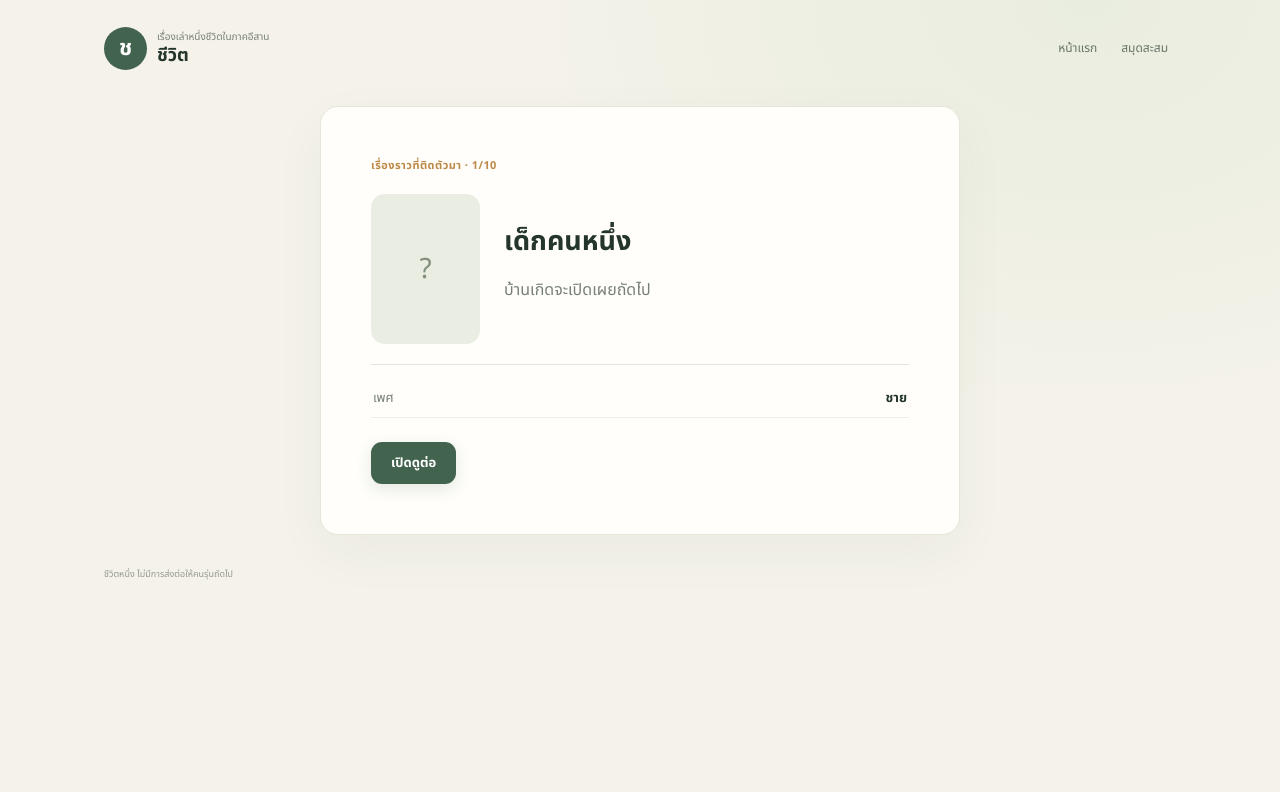
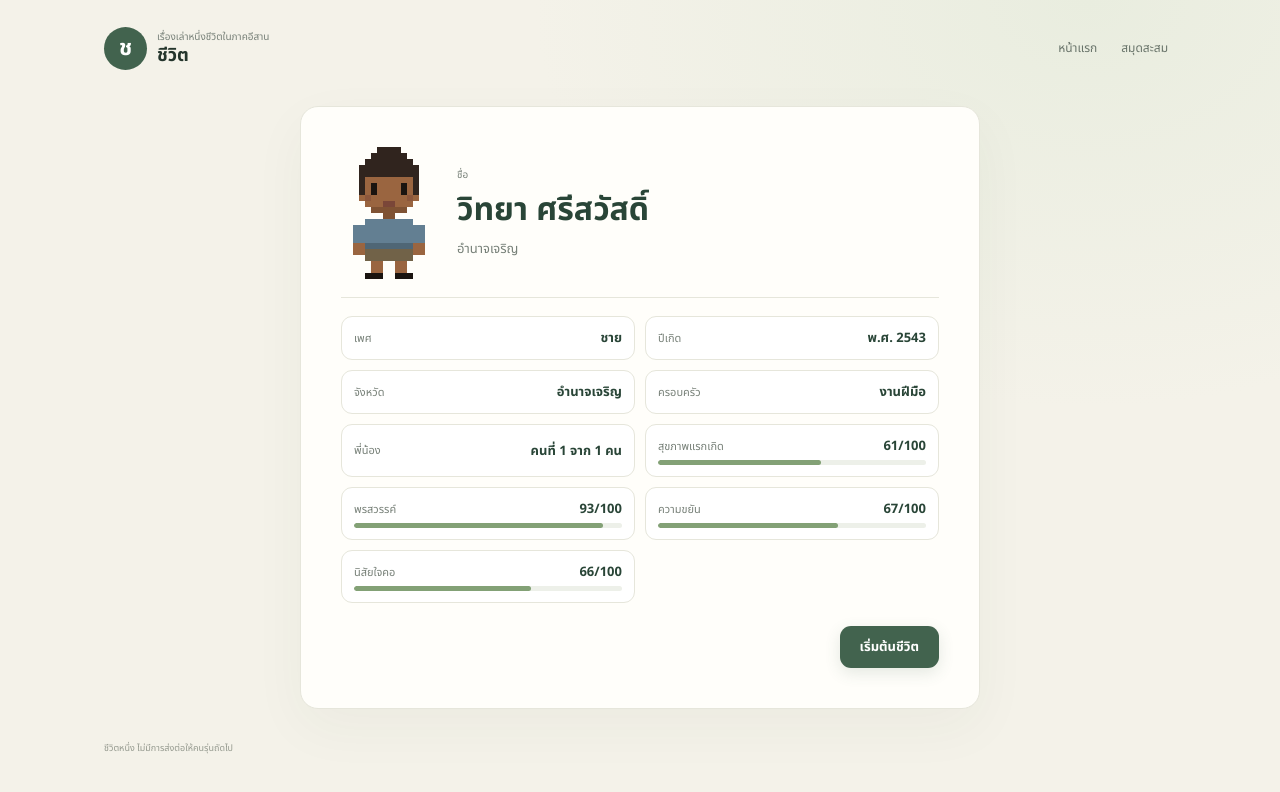
Before and after one commit to kanokrot/thelegacylive, a Vue app: page / in a window 1280 px wide. Both pictures are taken after a click on the button "เกิดใหม่". Shown: the top 792 px of the page. Built offline with nearby package versions, Linux system fonts and the light colour scheme.

Commit message:
Show full birth profile at once

```diff
--- a/src/content/ui.ts
+++ b/src/content/ui.ts
@@ -1,7 +1,7 @@
 export const ui = {
   title:'ชีวิต', subtitle:'เรื่องเล่าหนึ่งชีวิตในภาคอีสาน', homeEyebrow:'ภาคอีสาน · หนึ่งชีวิต', pitch:'คุณจะเกิดมาเป็นใครสักคนโดยบังเอิญ แล้วใช้ชีวิตหนึ่งเดียวไปทีละปี ท่ามกลางโลกจำลองที่ผู้คนเกิด เติบโต และจากไปพร้อมกัน',
   lives:'ชีวิตที่กำลังดำเนินอยู่', births:'เกิดใหม่ในวันนี้', recently:'เมื่อครู่มีคนเกิดที่', worldHeading:'โลกเดินต่อไป',accessPlaceholder:'ตัวเลขการเข้าถึงเป็นค่าตั้งต้นสำหรับเกม',projectedNotice:'เหตุการณ์ต่อไปนี้เป็นภาพสมมติสำหรับอนาคต',
-  born:'เกิดใหม่', continue:'ใช้ชีวิตต่ออีกหนึ่งปี', home:'หน้าแรก', collection:'สมุดสะสม', reveal:'เรื่องราวที่ติดตัวมา', nextReveal:'เปิดดูต่อ', startLife:'เริ่มต้นชีวิต',newborn:'เด็กคนหนึ่ง',birthPlaceUnknown:'บ้านเกิดจะเปิดเผยถัดไป',
+  born:'เกิดใหม่', continue:'ใช้ชีวิตต่ออีกหนึ่งปี', home:'หน้าแรก', collection:'สมุดสะสม', startLife:'เริ่มต้นชีวิต',
   stage:{childhood:'วัยเด็ก',teen:'วัยรุ่น',youngAdult:'วัยเริ่มต้นทำงาน',midLife:'วัยกลางคน',elder:'วัยสูงอายุ'},
   stats:{health:'สุขภาพ',wellbeing:'ความเป็นอยู่',knowledge:'ความรู้',relationships:'ความสัมพันธ์',careBurden:'ภาระดูแล'},
   year:'พ.ศ.', yearsOld:'ปี', rai:'ไร่', money:'เงิน',debt:'หนี้',remittances:'ส่งกลับบ้านสะสม',family:'ครอบครัว',relatives:'คนรอบตัว',timeline:'บันทึกชีวิต',save:'บันทึกในอุปกรณ์นี้',quiet:'ปีนี้ผ่านไปอย่างเรียบง่าย ไม่มีเหตุการณ์เด่นที่ต้องตัดสินใจ',yearResolved:'เหตุการณ์ของปีนี้ผ่านไปแล้ว',
--- a/src/ui/App.vue
+++ b/src/ui/App.vue
@@ -6,13 +6,12 @@ import { ui } from '../content/ui'
 import { balance } from '../content/balance'
 import Portrait from './portraits/Portrait.vue'
 import HomeWorldCounters from './HomeWorldCounters.vue'
+import BirthProfile from './BirthProfile.vue'
 import { evaluateCondition } from '../engine/conditions'
 import type { RelativeRole } from '../engine/types'
 
 const store = useGameStore()
-const { game, screen, roll, revealIndex, collection, person, card, counters, recentBirth, candleCount, worldLabel, worldDescription, cohort } = storeToRefs(store)
-const revealed = computed(() => roll.value?.reveals.slice(0, revealIndex.value + 1) ?? [])
-const finalReveal = computed(() => Boolean(roll.value && revealIndex.value === roll.value.reveals.length - 1))
+const { game, screen, roll, collection, person, card, counters, recentBirth, candleCount, worldLabel, worldDescription, cohort } = storeToRefs(store)
 const age = computed(() => game.value && person.value ? game.value.year - person.value.birthYear : 0)
 const currentChoices = computed(() => game.value && card.value ? card.value.choices.filter(choice => evaluateCondition(choice.requires, game.value!)) : [])
 const choiceEffects = (choice: (typeof currentChoices.value)[number]) => {
@@ -49,12 +48,7 @@ const roleLabel = (role: RelativeRole) => ui.relativeRoles[role]
       <p class="footnote">{{ ui.accessPlaceholder }}</p>
     </section>
 
-    <section v-else-if="screen === 'reveal' && roll" class="reveal panel">
-      <p class="eyebrow">{{ ui.reveal }} · {{ revealIndex + 1 }}/{{ roll.reveals.length }}</p>
-      <div class="reveal-person"><Portrait v-if="finalReveal" :person="roll.person" :size="150" /><div v-else class="portrait-placeholder">?</div><div><h1>{{ finalReveal ? roll.person.name : ui.newborn }}</h1><p>{{ revealIndex >= 2 ? roll.person.province : ui.birthPlaceUnknown }}</p></div></div>
-      <div class="reveals"><p v-for="item in revealed" :key="item.label"><span>{{ item.label }}</span><strong>{{ item.value }}</strong></p></div>
-      <button class="primary" @click="store.nextReveal()">{{ revealIndex + 1 === roll.reveals.length ? ui.startLife : ui.nextReveal }}</button>
-    </section>
+    <BirthProfile v-else-if="screen === 'reveal' && roll" :roll="roll" @start="store.startLife()" />
 
     <section v-else-if="screen === 'life' && game && person" class="life-screen">
       <div class="yearbar"><span class="stage-pill">{{ ui.stage[person.stage] }}</span><strong>{{ ui.year }} {{ buddhistYear(game.year) }}</strong><span class="place">{{ person.province }}</span></div>
--- /dev/null
+++ b/src/ui/BirthProfile.vue
@@ -0,0 +1,42 @@
+<script setup lang="ts">
+import { computed } from 'vue'
+import { ui } from '../content/ui'
+import type { BirthRoll } from '../engine/types'
+import Portrait from './portraits/Portrait.vue'
+
+const props = defineProps<{ roll: BirthRoll }>()
+defineEmits<{ start: [] }>()
+
+const profileItems = computed(() => props.roll.reveals.slice(0, -1).map((item, index) => ({
+  ...item,
+  traitValue: index >= 5 ? [
+    props.roll.person.health,
+    props.roll.person.aptitude,
+    props.roll.person.diligence,
+    props.roll.person.temperament,
+  ][index - 5] : undefined,
+})))
+</script>
+
+<template>
+  <section class="birth-profile panel" data-testid="birth-profile">
+    <div class="birth-profile-heading">
+      <Portrait :person="roll.person" :size="150" />
+      <div>
+        <span class="birth-name-label">{{ roll.reveals[roll.reveals.length - 1]?.label }}</span>
+        <h1>{{ roll.person.name }}</h1>
+        <p>{{ roll.person.province }}</p>
+      </div>
+    </div>
+    <div class="birth-facts">
+      <article v-for="item in profileItems" :key="item.label" class="birth-fact" :class="{ 'birth-trait': item.traitValue !== undefined }">
+        <span>{{ item.label }}</span>
+        <strong>{{ item.value }}</strong>
+        <div v-if="item.traitValue !== undefined" class="birth-trait-meter" role="meter" :aria-label="item.label" aria-valuemin="0" aria-valuemax="100" :aria-valuenow="item.traitValue">
+          <i :style="{ width: `${item.traitValue}%` }" />
+        </div>
+      </article>
+    </div>
+    <button class="primary" @click="$emit('start')">{{ ui.startLife }}</button>
+  </section>
+</template>
--- a/src/ui/cohort.css
+++ b/src/ui/cohort.css
@@ -4,7 +4,7 @@
 .cohort-row span{display:grid;gap:2px}
 .cohort-row b{font-size:11px}
 .cohort-row small{font-size:9px;color:var(--muted)}
-.portrait-placeholder{display:grid;place-items:center;width:109px;height:150px;border-radius:14px;background:#e9ede2;color:#83907c;font-size:28px}
+
 .projected{font-size:11px!important;color:#927044!important;padding:7px 10px;background:#fbf4e5;border-radius:8px}
 .memorial-art{background:#e7eee3}
 .memorial-art .landscape{position:absolute;inset:0;width:100%;height:100%}
--- a/src/ui/store.ts
+++ b/src/ui/store.ts
@@ -8,13 +8,13 @@ import type { BirthRoll, LifeState } from '../engine/types'
 
 const SAVE='chiwit-save-v2', COLLECTION='chiwit-collection-v1'
 export const useGameStore=defineStore('life',()=>{
-  const game=ref<LifeState|null>(null), screen=ref<'home'|'reveal'|'life'|'memorial'|'collection'>('home'), roll=ref<BirthRoll|null>(null), revealIndex=ref(0), collection=ref<LifeState['person'][]>([]), candleCount=ref(0), worldPulse=ref(0)
+  const game=ref<LifeState|null>(null), screen=ref<'home'|'reveal'|'life'|'memorial'|'collection'>('home'), roll=ref<BirthRoll|null>(null), collection=ref<LifeState['person'][]>([]), candleCount=ref(0), worldPulse=ref(0)
   const person=computed(()=>game.value?.person??null), card=computed(()=>game.value?cards.find(c=>c.id===game.value!.currentCardIds[0]):undefined), counters=computed(()=>{void worldPulse.value;return world.getLiveCounts()}), recentBirth=computed(()=>{void worldPulse.value;return world.getRecentBirths('')[0]}), cohort=computed(()=>person.value?world.getCohort(person.value.birthYear):[])
   window.setInterval(()=>worldPulse.value++,15000)
   try { collection.value=JSON.parse(localStorage.getItem(COLLECTION)??'[]') as LifeState['person'][];candleCount.value=Number(localStorage.getItem('chiwit-candles')??0) } catch { collection.value=[] }
   function remember(p:LifeState['person']) { if(!collection.value.some(x=>x.id===p.id))collection.value.push(p);for(const r of p.relatives)if(!collection.value.some(x=>x.id===r.id))collection.value.push({ ...p,id:r.id,name:r.name,gender:r.gender,health:r.health,relationships:r.relationship,alive:r.alive,birthYear:p.birthYear-r.age,occupation:r.migrated?occupations.migrantRelative:p.householdType,stage:stageFor(r.age) }) }
-  function newLife(seed=Math.floor(Math.random()*0xffffffff)) { roll.value=rollBirth(seed);game.value=null;localStorage.removeItem(SAVE);revealIndex.value=0;screen.value='reveal' }
-  function nextReveal() { if(!roll.value)return;revealIndex.value++;if(revealIndex.value>=roll.value.reveals.length){game.value=createLife(Number.parseInt(roll.value.person.id.split('-')[1]!,36));remember(roll.value.person);beginTurn(game.value,cards);screen.value='life'} }
+  function newLife(seed=Math.floor(Math.random()*0xffffffff)) { roll.value=rollBirth(seed);game.value=null;localStorage.removeItem(SAVE);screen.value='reveal' }
+  function startLife() { if(!roll.value)return;game.value=createLife(Number.parseInt(roll.value.person.id.split('-')[1]!,36));remember(roll.value.person);beginTurn(game.value,cards);screen.value='life' }
   function pick(choiceId:string) { if(!game.value||!card.value)return;const choice=card.value.choices.find(c=>c.id===choiceId);if(choice){choose(game.value,card.value,choice);for(const met of game.value.metPeople)if(!collection.value.some(person=>person.id===met.id))collection.value.push(met)} }
   function continueAuto() { if(game.value&&card.value?.auto)resolveAutoCard(game.value,card.value) }
   function nextYear() { if(!game.value)return;advanceYear(game.value,cards);if(game.value.status==='dead'){remember(game.value.person);world.publishLife(game.value.memorial);screen.value='memorial'} }
@@ -22,5 +22,5 @@ export const useGameStore=defineStore('life',()=>{
   function resume() { try { const parsed=JSON.parse(localStorage.getItem(SAVE)??'null') as LifeState|null;if(parsed){parsed.person.remittancesSent??=0;parsed.metPeople??=[];game.value=parsed;screen.value=parsed.status==='dead'?'memorial':'life';return true} } catch { return false } return false }
   watch(game,v=>{if(v)localStorage.setItem(SAVE,JSON.stringify(v))},{deep:true});watch(collection,v=>localStorage.setItem(COLLECTION,JSON.stringify(v)),{deep:true})
   resume()
-  return {game,screen,roll,revealIndex,collection,candleCount,person,card,counters,recentBirth,cohort,worldLabel:WORLD_IDENTITY.label,worldDescription:WORLD_IDENTITY.description,newLife,nextReveal,pick,continueAuto,nextYear,lightCandle,resume}
+  return {game,screen,roll,collection,candleCount,person,card,counters,recentBirth,cohort,worldLabel:WORLD_IDENTITY.label,worldDescription:WORLD_IDENTITY.description,newLife,startLife,pick,continueAuto,nextYear,lightCandle,resume}
 })
```
Also changed, not shown: src/ui/style.css, 1 other file (tests, documents, lock files or other folders).
